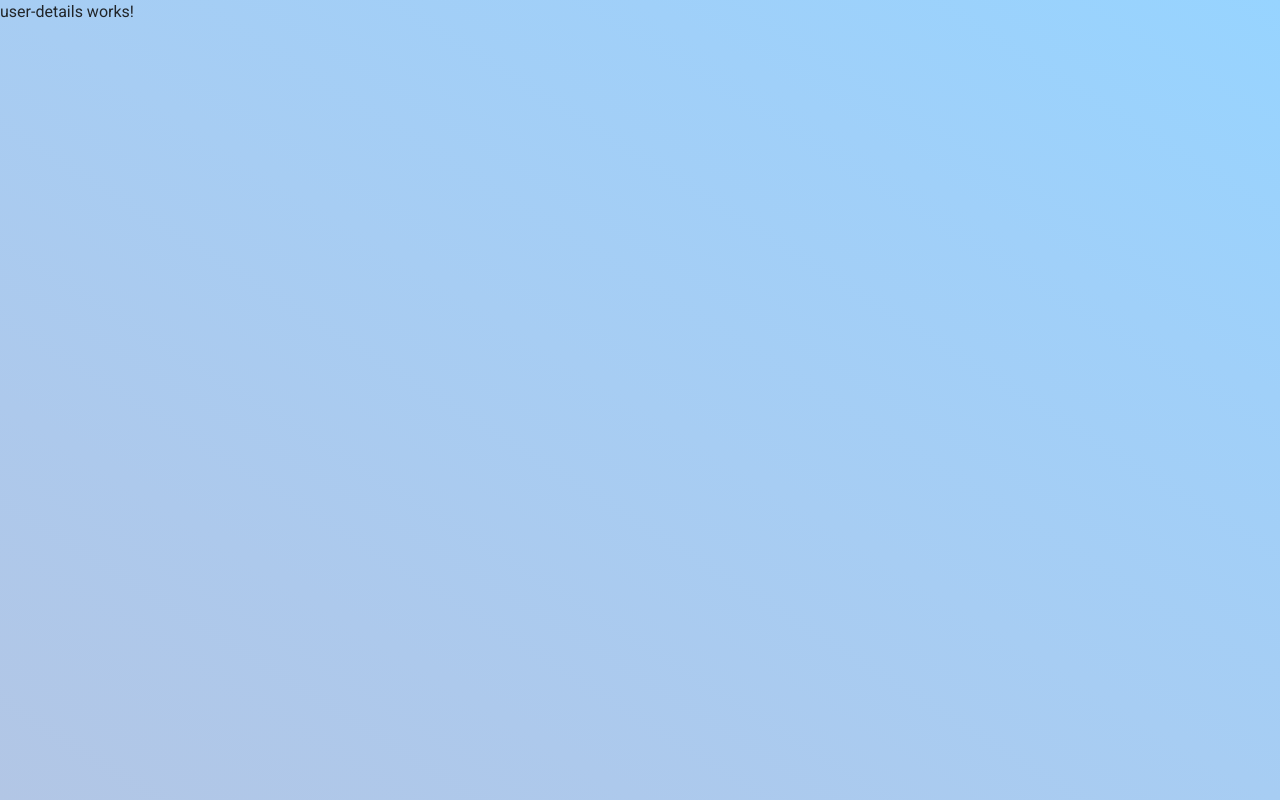
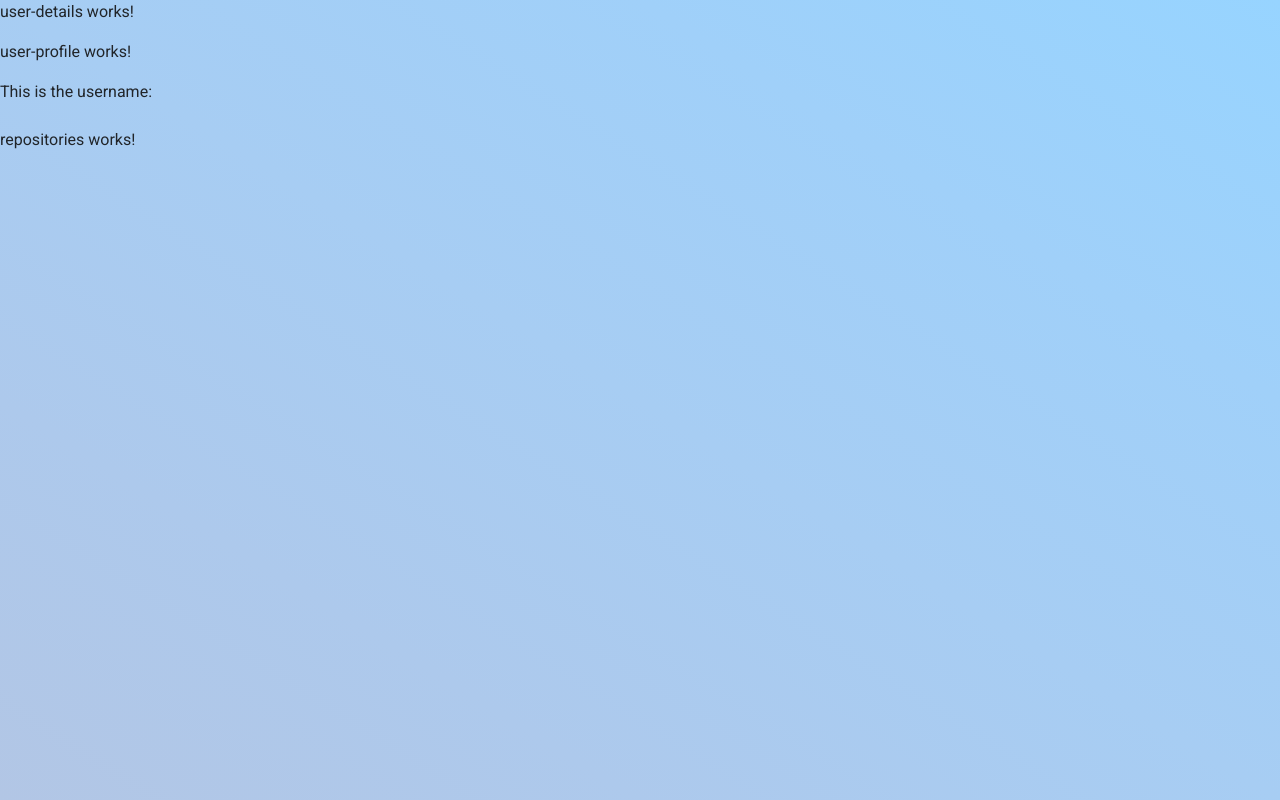
Before and after one commit to Njoro410/GitSpy, an Angular app: page /userDetails in a window 1280 px wide. Built offline with nearby package versions, Linux system fonts and the light colour scheme.

Commit message:
added objects in user class

```diff
--- a/src/app/components/header/header.component.html
+++ b/src/app/components/header/header.component.html
@@ -25,13 +25,13 @@
                         Name is <strong>required</strong>
                       </mat-error>
                     </mat-form-field>
-                    <button type="submit" [disabled]="!findForm.valid" mat-raised-button color="accent" routerLink="/userDetails" id="find">Search</button>
+                    <button type="submit" [disabled]="!findForm.valid" mat-raised-button color="accent" id="find">Search</button>
             </form>
         </div>
     </div>
 </div>
 
-
+<app-user-details [gitUser]="getUser"></app-user-details>
 
 
 
--- a/src/app/components/header/header.component.ts
+++ b/src/app/components/header/header.component.ts
@@ -1,5 +1,6 @@
 import { Component, OnInit } from '@angular/core';
 import { FormBuilder, FormControl, FormGroup, NgForm, Validators } from '@angular/forms';
+import { EventEmitter, Output } from '@angular/core';
 
 
 @Component({
@@ -12,9 +13,11 @@ export class HeaderComponent implements OnInit {
 
   username = new FormControl('',[Validators.required])
 
-  public getUser!: string;
+  public getUser!: any;
+
 
   findUser() {
+
     alert(this.getUser)
   }
 
--- a/src/app/components/user-details/user-details.component.html
+++ b/src/app/components/user-details/user-details.component.html
@@ -1 +1,5 @@
 <p>user-details works!</p>
+<app-user-profile [username]="gitUser"></app-user-profile>
+<br>
+<br>
+<app-repositories></app-repositories>
--- a/src/app/components/user-details/user-details.component.ts
+++ b/src/app/components/user-details/user-details.component.ts
@@ -1,4 +1,4 @@
-import { Component, OnInit } from '@angular/core';
+import { Component, Input, OnInit } from '@angular/core';
 
 @Component({
   selector: 'app-user-details',
@@ -7,6 +7,8 @@ import { Component, OnInit } from '@angular/core';
 })
 export class UserDetailsComponent implements OnInit {
 
+  @Input() gitUser!:any;
+
   constructor() { }
 
   ngOnInit(): void {
--- a/src/app/components/user-profile/user-profile.component.html
+++ b/src/app/components/user-profile/user-profile.component.html
@@ -1 +1,2 @@
 <p>user-profile works!</p>
+This is the username: {{username}}
--- a/src/app/components/user-profile/user-profile.component.ts
+++ b/src/app/components/user-profile/user-profile.component.ts
@@ -1,4 +1,4 @@
-import { Component, OnInit } from '@angular/core';
+import { Component, Input, OnInit } from '@angular/core';
 
 @Component({
   selector: 'app-user-profile',
@@ -7,6 +7,8 @@ import { Component, OnInit } from '@angular/core';
 })
 export class UserProfileComponent implements OnInit {
 
+  @Input() username!:any;
+
   constructor() { }
 
   ngOnInit(): void {
```
